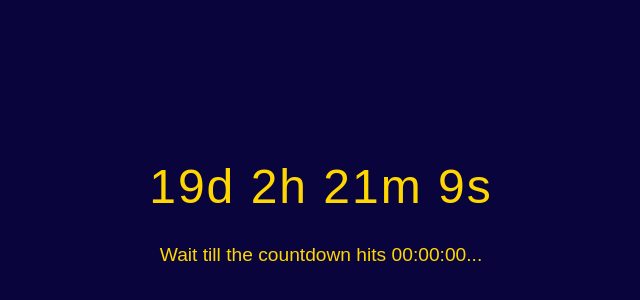
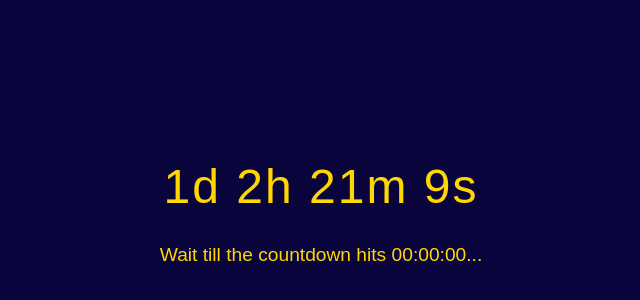
Before and after one commit to rtqn97/Birthday, a plain HTML site: page index.html in a window 1280 px wide. Shown: the part 198-498 px from the top of the page, without its empty margins (319-959 px from the left). Drawn offline with Linux system fonts and the light colour scheme.

Commit message:
Update index.html

```diff
--- a/index.html
+++ b/index.html
@@ -121,7 +121,7 @@
 
     <script>
         // ===== HARDCODED TEXTS ===== //
-        const BIRTHDAY_DATE = "2025-04-15T00:00:00+02:00"; // Cyprus time (EET)
+        const BIRTHDAY_DATE = "2025-03-28T00:00:00+02:00"; // Cyprus time (EET)
         const MAIN_MESSAGE = `Hey AARATI,\n\nI know we haven't talked in a while, but today is a special day, and I couldn't just let it pass without wishing you. Happy Birthday! I genuinely hope this year brings you all the happiness, success, and prosperity you deserve.\n\nMay you always find reasons to smile, the strength to chase your dreams, and the right people who uplift and support you. No matter where life takes you, I hope you stay safe, healthy, and surrounded by love and positivity.\n\nEven though we may not be in touch, just know that I still wish the best for you, always. Enjoy your special day to the fullest, and may this year be even better than the last!\n\nTake care, and once again, Happy Birthday!`;
         const MORSE_CODE = `.. / .-- .. ... .... / .. / -.-. --- ..- .-.. -.. / .... .- ...- . / -... . . -. / .- -... .-.. . / - --- / -. --- - / -.. --- / - .... --- ... . / - .... .. -. --. ... / --- .-. / ... .- -.-- / .-- .... .. -.-. .... / .. / -.. .. -.. --..-- / -... ..- - / .. - / .-- .- ... / -. . -.-. . ... ... .- .-. -.-- / -... . -.-. .- ..- ... . / --- ..-. / -- -.-- / ... .. - ..- .- - .. --- -. .-.-.- / .. / .- -- / .-. . .- .-.. .-.. -.-- / ... --- .-. .-. -.-- / .- -. -.. / .... --- .--. . / ..-. --- .-. / -.-- --- ..- .-. / -... . ... - / .- -. -.. / .- .-.. ... --- / --- ..- .-. / -... . ... - / .. -. / .- -. --- - .... . .-. / ..- -. .. ...- . .-. ... . / ❤️`;
 
```
